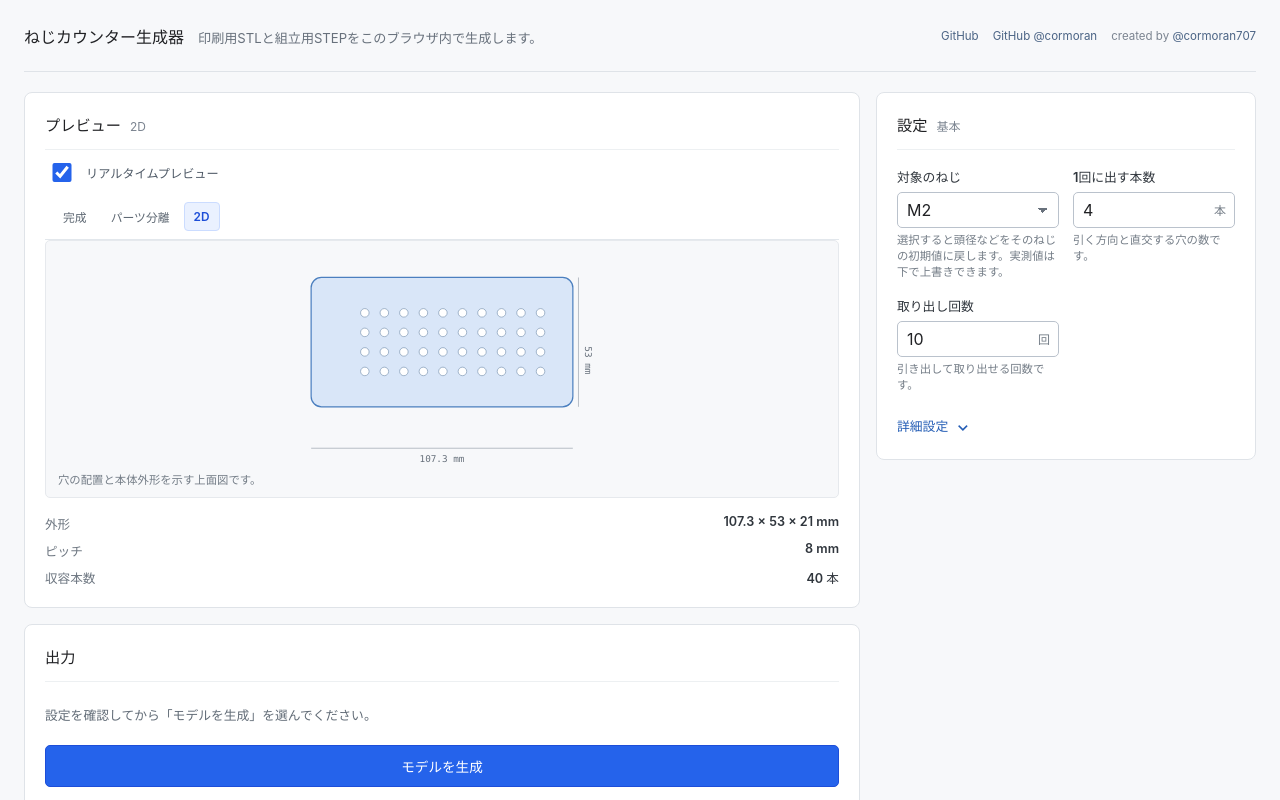
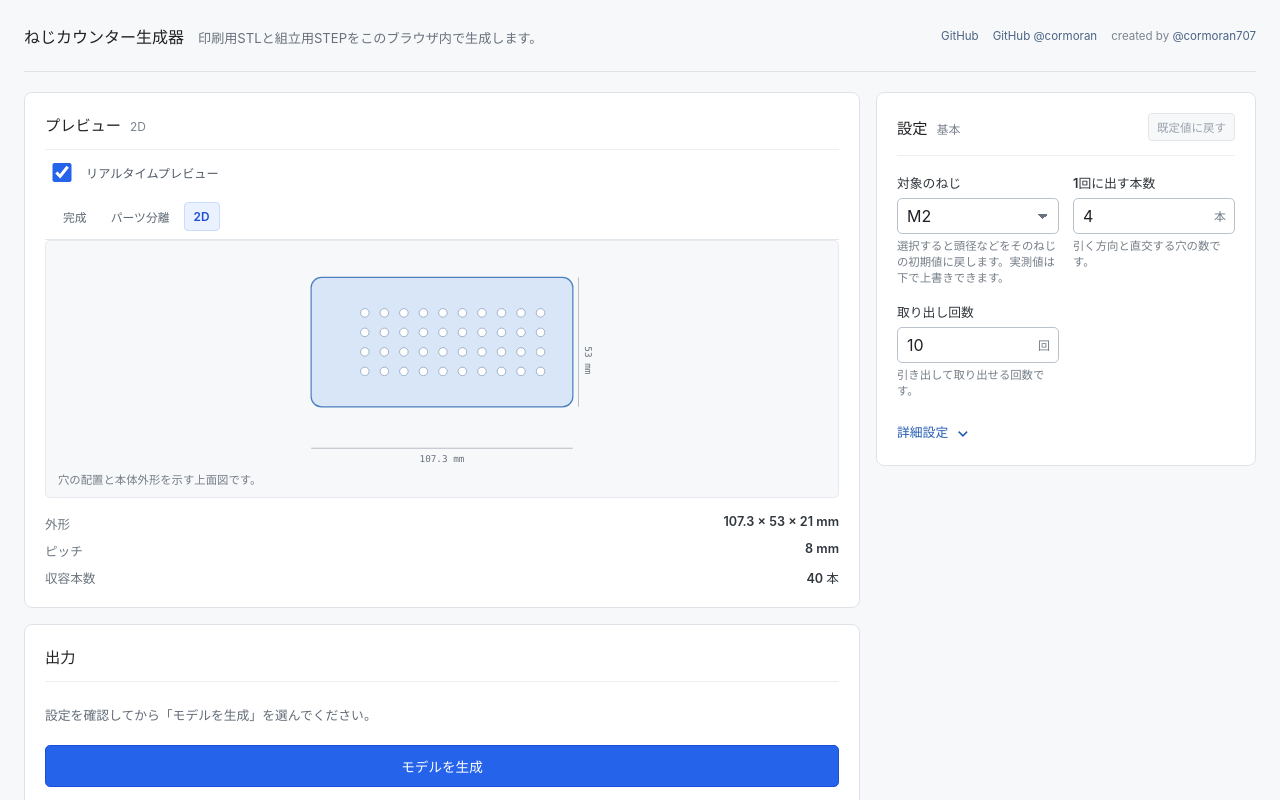
Before and after one commit to cormoran/screw-counter-builder, a React (Vite) app in the folder web/: page / in a window 1280 px wide. Shown: the top 800 px of the page. Built offline with nearby package versions, Linux system fonts and the light colour scheme.

Commit message:
Add settings reset control

```diff
--- a/web/src/App.tsx
+++ b/web/src/App.tsx
@@ -83,6 +83,29 @@ export default function App() {
     setPreviewPlateIndex(0)
     setPrintState('ready')
     setState('ready')
+  }
+
+  function resetSettings() {
+    const defaults = { ...DEFAULT_SETTINGS }
+    hasEditedSettings.current = false
+    saveSettings(defaults)
+    generation.current?.abort()
+    previewGeneration.current?.abort()
+    printRequest.current += 1
+    setSettings(defaults)
+    setModel(null)
+    setPreview(null)
+    setPreviewState('idle')
+    setPreviewStatus('事前生成プレビューを読み込んでいます…')
+    setPrintArtifact(null)
+    setShowPrintPreview(false)
+    setPreviewPlateIndex(0)
+    setPrintState('ready')
+    setPrintStatus('')
+    setState('ready')
+    setStatus('設定を既定値に戻しました。')
+    setPendingTransfer(null)
+    void loadInitialPreview()
   }
 
   useEffect(() => {
@@ -262,7 +285,7 @@ export default function App() {
     </header>
     <div className="tool-layout">
       <section className="panel form-panel" aria-labelledby="settings-title">
-        <div className="section-heading"><h2 id="settings-title">設定</h2><span>基本</span></div>
+        <div className="section-heading settings-heading"><div><h2 id="settings-title">設定</h2><span>基本</span></div><button className="reset-button" type="button" disabled={!differsFromDefaults(settings)} onClick={resetSettings}>既定値に戻す</button></div>
         {displayMeshes && !isPrintPreview && previewMode !== '2d' && <div className="settings-mini-preview"><DimensionPreview dimensions={displayDimensions} compact /></div>}
         <SettingsForm fields={SETTINGS_FIELDS.filter((field) => field.category === 'basic')} settings={settings} onChange={update} />
         <button className="details-button" type="button" aria-expanded={advanced} onClick={() => setAdvanced((value) => !value)}>
```
Also changed, not shown: web/src/styles/app.css.
